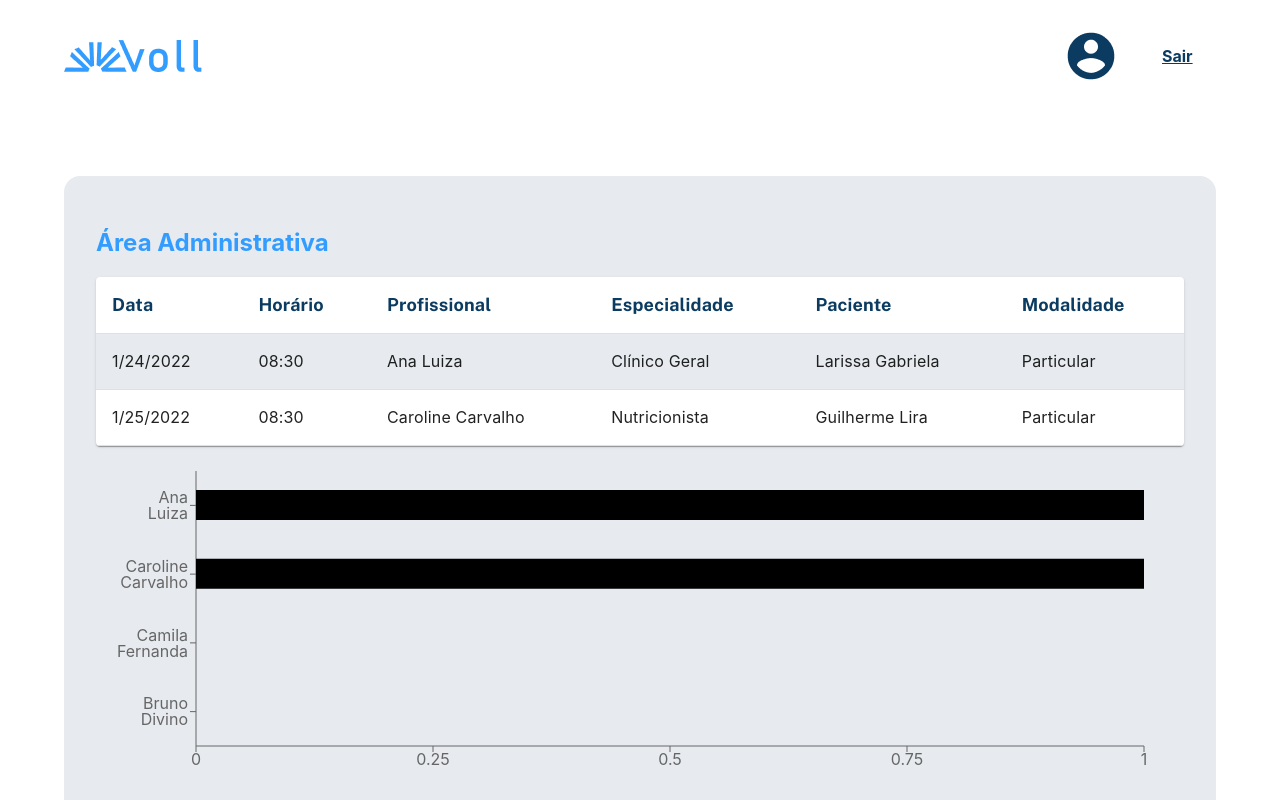
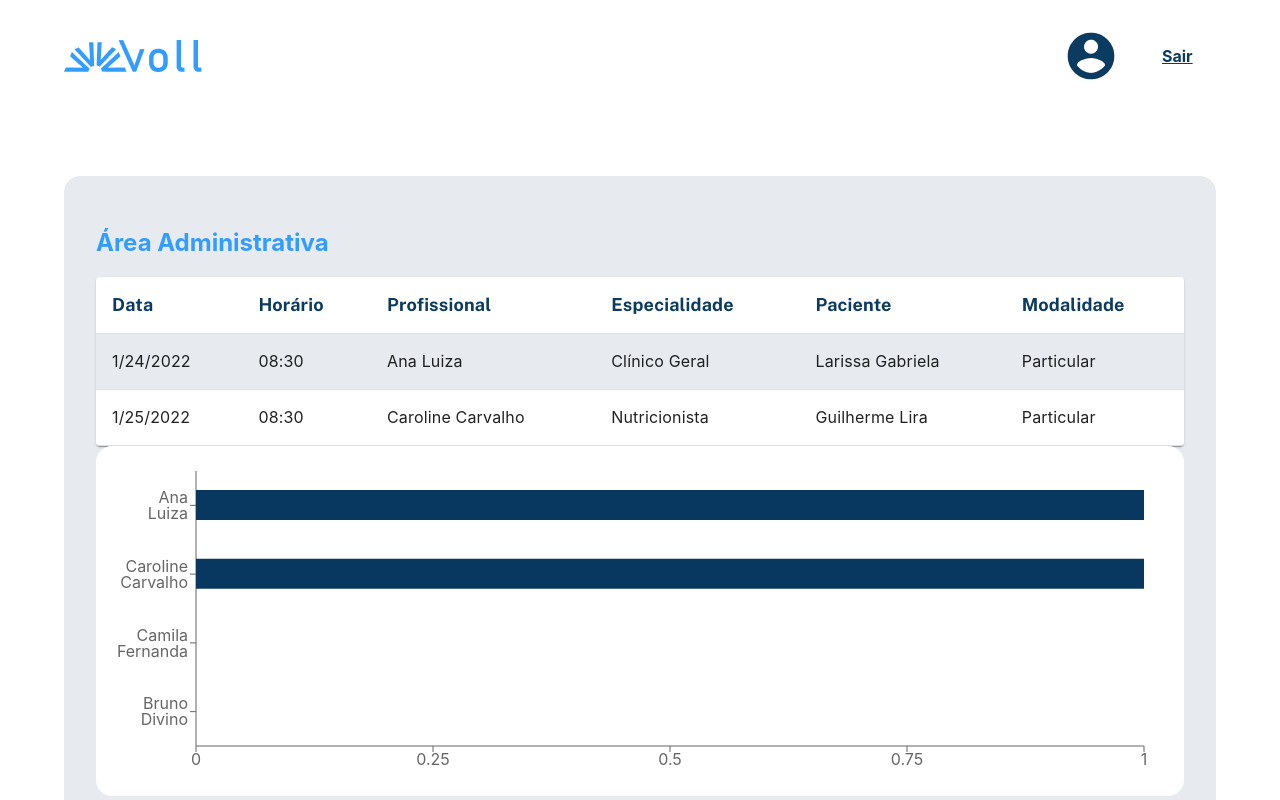
Before and after one commit to davidtpires/voll, a React (Create React App) app: page / in a window 1280 px wide. Shown: the top 800 px of the page. Built offline with nearby package versions, Linux system fonts and the light colour scheme; data requests are answered from the project's data file; the HTML template or start-up script is replaced by a standard one.

Commit message:
Gráfico com estilo

```diff
--- a/src/components/Grafico/index.tsx
+++ b/src/components/Grafico/index.tsx
@@ -2,6 +2,7 @@ import { Bar, BarChart, ResponsiveContainer, XAxis, YAxis } from "recharts";
 import IProfissional from "../../types/IProfissional";
 import IConsulta from "../../types/IConsulta";
 import useDadosGrafico from "./useDadosGrafico";
+import styled from "styled-components";
 
 interface Props {
     profissionais: IProfissional[] | null,
@@ -13,9 +14,15 @@ interface IDados {
     consultas: number
 }
 
+const SecaoEstilizada = styled.section`
+    background-color: var(--branco);
+    border-radius: 16px;
+`
+
 function Grafico({profissionais, consultas}: Props) {
     let dados: Array<IDados> =  useDadosGrafico({profissionais, consultas});
     return (
+        <SecaoEstilizada>
             <ResponsiveContainer width="100%" height={350}>
                 <BarChart
                     layout="vertical"
@@ -24,9 +31,10 @@ function Grafico({profissionais, consultas}: Props) {
                 >
                     <XAxis type="number"></XAxis>
                     <YAxis type="category" dataKey="nome"></YAxis>
-                <Bar dataKey="consultas" fill="#83860" barSize={30}></Bar>
+                    <Bar dataKey="consultas" fill="#083860" barSize={30}></Bar>
                 </BarChart>
             </ResponsiveContainer>
+        </SecaoEstilizada>
     )
 }
 
```
Lines whose indentation alone changed are shown as unchanged.
